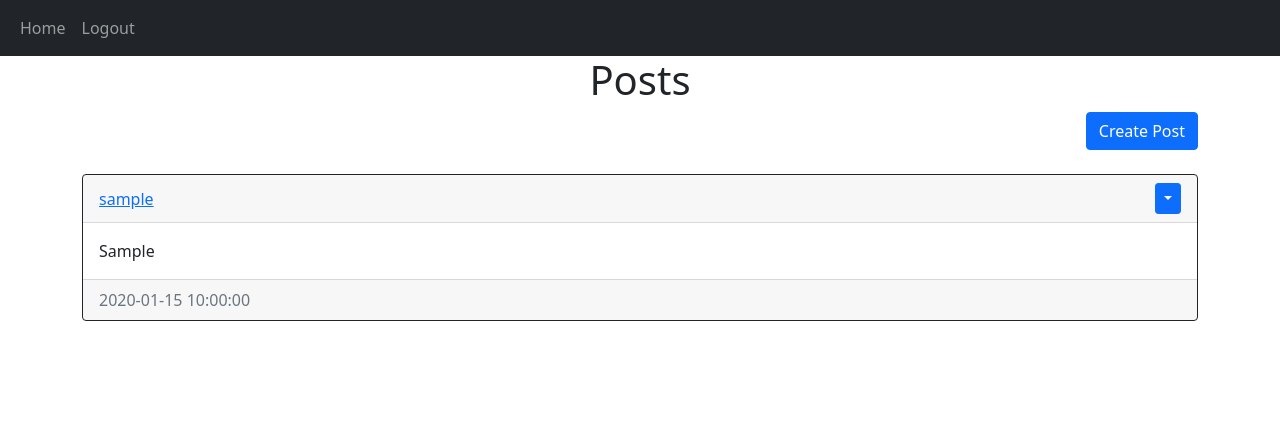
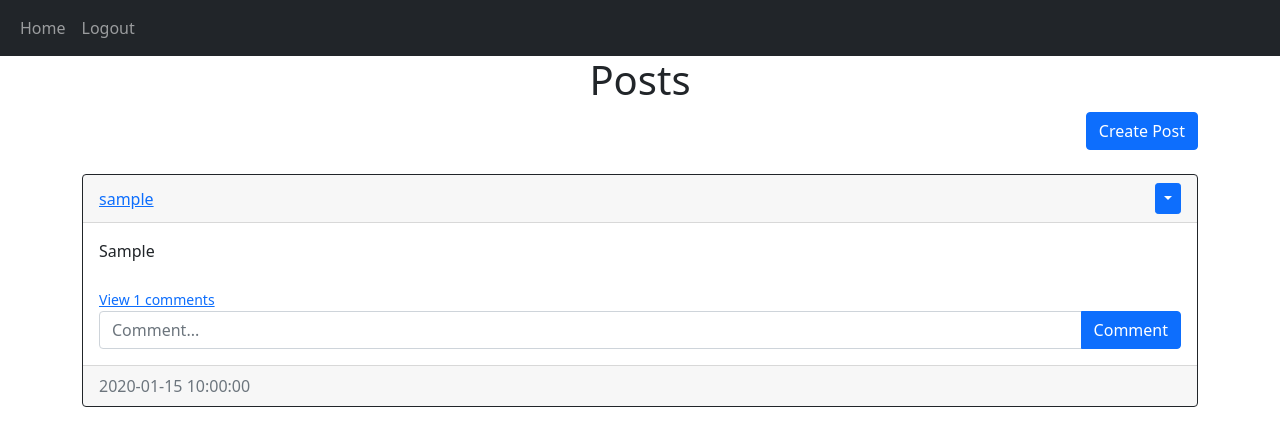
Before and after one commit to crixxcroxx/blog-w-flask, a Flask app: page /home in a window 1280 px wide. Shown: the top 446 px of the page. Run offline with Flask 2, Linux system fonts and the light colour scheme; a user stored in the database is signed in; tables that the repository leaves empty hold one stand-in row (values such as "Sample post").

Commit message:
Add/Delete comments

```diff
--- a/website/__init__.py
+++ b/website/__init__.py
@@ -20,7 +20,7 @@ def create_app():
     app.register_blueprint(views, url_prefix="/")
     app.register_blueprint(auth, url_prefix="/")
 
-    from .models import User, Post
+    from .models import User, Post, Comment
 
     with app.app_context():
         db.create_all()
--- a/website/templates/post_div.html
+++ b/website/templates/post_div.html
@@ -24,6 +24,45 @@
         </div>
         <div class="card-body">
             <div class="card-text">{{post.post}}</div>
+            <br />
+            {% if post.comments|length > 0 %}
+            <a data-bs-toggle="collapse" href="#comments-{{ post.id }}" role="button">
+                <small>View {{ post.comments|length }} comments</small>
+            </a>
+            {% else %}
+            <small class="text-muted">No comments</small>
+            {% endif %}
+            <div class="collapse" id="comments-{{ post.id }}">
+                <div class="card">
+                    <div class="card-body" id="comments-expanded-{{ post.id }}">
+                        {% for comment in post.comments %}
+                        <div class="d-flex justify-content-between align-items-center">
+                            <div>
+                                <a href="/posts/{{ comment.user.username }}">{{ comment.user.username }}</a>
+                                <span>: {{ comment.comment }}</span>
+                            </div>
+                            <div>
+                                <small class="text-muted">{{ comment.date_created }} </small>
+                                {% if user.id == comment.author or user.id == post.author %}
+                                <div class="btn-group">
+                                    <button type="button" class="btn btn-sm btn-primary dropdown-toggle"
+                                        data-bs-toggle="dropdown"></button>
+                                    <ul class="dropdown-menu">
+                                        <li><a href="/delete-comment/{{comment.id}}" class="dropdown-item">Delete</a>
+                                        </li>
+                                    </ul>
+                                </div>
+                                {% endif %}
+                            </div>
+                        </div>
+                        {% endfor %}
+                    </div>
+                </div>
+            </div>
+            <form class="input-group nb-3" method="POST" action="/create-comment/{{ post.id }}">
+                <input type="text" name="comment" id="comment" class="form-control" placeholder="Comment...">
+                <button type="submit" class="btn btn-primary">Comment</button>
+            </form>
         </div>
         <div class="card-footer text-muted">
             <span class="fw-lighter">{{post.date_created}}</span>
--- a/website/views.py
+++ b/website/views.py
@@ -1,6 +1,6 @@
 from flask import Blueprint, render_template, request, flash, redirect, url_for
 from flask_login import login_required, current_user
-from .models import Post, User
+from .models import Post, User, Comment
 from . import db
 
 views = Blueprint("views", __name__)
@@ -55,7 +55,42 @@ def posts(username):
         flash("User does not exist", category="error")
         return redirect(url_for("views.home"))
     else:
-        posts = Post.query.filter_by(author=user.id).all()
+        posts = user.posts
         return render_template(
             "posts.html", user=current_user, posts=posts, username=username
         )
+
+
+@login_required
+@views.route("/create-comment/<post_id>", methods=["POST"])
+def create_comment(post_id):
+    comment = request.form.get("comment")
+
+    if not comment:
+        flash("Comment cannot be empty", category="error")
+    else:
+        post = Post.query.filter_by(id=post_id)
+        if post:
+            comment = Comment(comment=comment, author=current_user.id, post_id=post_id)
+            db.session.add(comment)
+            db.session.commit()
+        else:
+            flash("Post does not exist", category="error")
+
+    return redirect(url_for("views.home"))
+
+
+@login_required
+@views.route("/delete-comment/<comment_id>")
+def delete_comment(comment_id):
+    comment = Comment.query.filter_by(id=comment_id).first()
+
+    if not comment:
+        flash("Comment does not exist", category="error")
+    elif current_user.id != comment.author and current_user.id != comment.post.author:
+        flash("You are not allowed to delete this comment", category="error")
+    else:
+        db.session.delete(comment)
+        db.session.commit()
+
+    return redirect(url_for("views.home"))
```
Also changed, not shown: website/models.py (+14 -0 lines).
